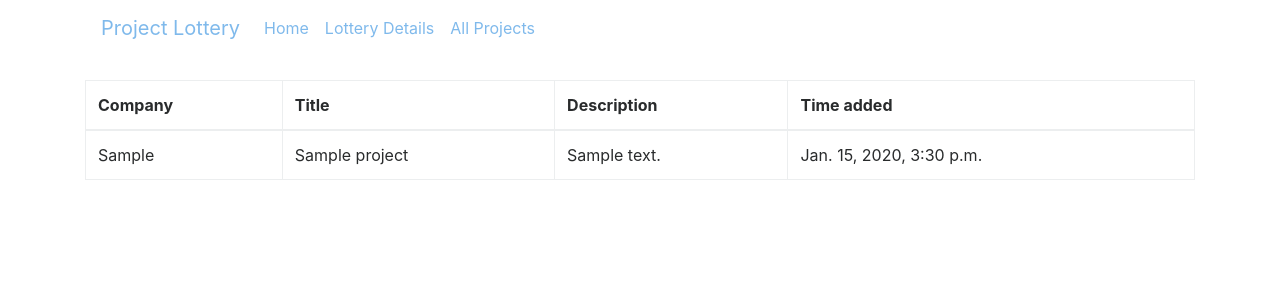
After one commit to Charuka09/project_lotter, a Django app: page /all_projects in a window 1280 px wide. The commit adds this page. Shown: the top 300 px of the page. Run offline with Django 3.2, Linux system fonts and the light colour scheme; tables that the repository leaves empty hold one stand-in row (values such as "Sample post"); some libraries are stand-ins or nearby versions.

Commit message:
all projects view

```diff
--- a/lotter/urls.py
+++ b/lotter/urls.py
@@ -12,5 +12,5 @@ urlpatterns = [
 
     url(r'^draws/(?P<draw_id>\d+)/enrollments/(?P<status>[^/]+)$', views.modify_enrollments),
     url(r'^draws/(?P<draw_id>\d+)/start$', views.start_project_draw),
-
+    url(r'^all_projects', views.all_projects, name='all_projects'),
 ]
--- a/lotter/views.py
+++ b/lotter/views.py
@@ -6,7 +6,7 @@ from django.shortcuts import render
 from django.http import JsonResponse
 from django.contrib.auth.decorators import login_required, user_passes_test
 
-from lotter.models import LotteryDraw
+from lotter.models import LotteryDraw, Project
 from utils import start_draw
 
 
@@ -44,3 +44,8 @@ def start_project_draw(request, draw_id):
         return JsonResponse({'msg': 'error'}, status=404)
 
     return JsonResponse({'msg': 'success', 'winner': winner.first_name + ' '+ winner.last_name})
+
+
+def all_projects(request):
+    projects = Project.objects.all()
+    return render(request, 'all_projects.html',{'projects':projects})
--- /dev/null
+++ b/templates/all_projects.html
@@ -0,0 +1,67 @@
+{% extends 'base.html' %}
+
+{% block title %}All Projects{% endblock %}
+
+{% block extra_header %}
+    <link rel="stylesheet" href="https://maxcdn.bootstrapcdn.com/bootstrap/4.0.0-alpha.6/css/bootstrap.min.css"
+            integrity="sha384-rwoIResjU2yc3z8GV/NPeZWAv56rSmLldC3R/AZzGRnGxQQKnKkoFVhFQhNUwEyJ"
+            crossorigin="anonymous">
+    <script src="https://ajax.googleapis.com/ajax/libs/jquery/3.3.1/jquery.min.js"></script>
+     <script src="https://cdnjs.cloudflare.com/ajax/libs/popper.js/1.12.9/umd/popper.min.js"></script>
+    <script src="https://maxcdn.bootstrapcdn.com/bootstrap/4.0.0/js/bootstrap.min.js"></script>
+{% endblock %}
+
+{% block extra_styles %}
+    .header{
+                opacity: 0.5;
+            }
+{% endblock %}
+
+{% block content %}
+          <div class = "header container">
+            <nav class="navbar navbar-toggleable ">
+
+                <a class="navbar-brand" href="#">Project Lottery</a>
+
+                <ul class="navbar-nav">
+                    <li class="nav-item">
+                        <a class="nav-link" href="{% url 'index' %}">Home</a>
+                    </li>
+                    <li class="nav-item">
+                        <a class="nav-link" href="#">Lottery Details</a>
+                    </li>
+                    <li class="nav-item">
+                        <a class="nav-link active" href="#">All Projects</a>
+                    </li>
+                </ul>
+            </nav>
+        </div>
+    <br/>
+
+    <div class = "container">
+<table class = "table table-bordered">
+    <tr>
+        <th>Company</th>
+        <th>Title</th>
+        <th>Description</th>
+        <th>Time added</th>
+    </tr>
+
+    <tbody>
+     {% for project in projects %}
+
+    <tr>
+        <td>{{ project.company }}</td>
+        <td>{{ project.title }}</td>
+        <td>{{ project.description }}</td>
+        <td>{{ project.time_added }}</td>
+    </tr>
+
+    {% endfor %}
+
+    </tbody>
+
+</table>
+    </div>
+
+{% endblock %}
--- a/templates/base.html
+++ b/templates/base.html
@@ -1,14 +1,19 @@
 <!DOCTYPE html>
 <html lang="en">
 <head>
+
     <meta charset="UTF-8">
+    <meta name="viewport" content="width=device-width, initial-scale=1">
     <title>{% block title %}{% endblock %}</title>
     {% block extra_header %}{% endblock %}
-    <style>{% block extra_styles %}{% endblock %}</style>
+    <style>
+        {% block extra_styles %}{% endblock %}
+    </style>
 
 </head>
 <body>
+
     {% block content %}{% endblock %}
-{% block extra_footer %}{% endblock %}
+    {% block extra_footer %}{% endblock %}
 </body>
 </html>
```
Also changed, not shown: templates/index.html (+20 -11 lines).
